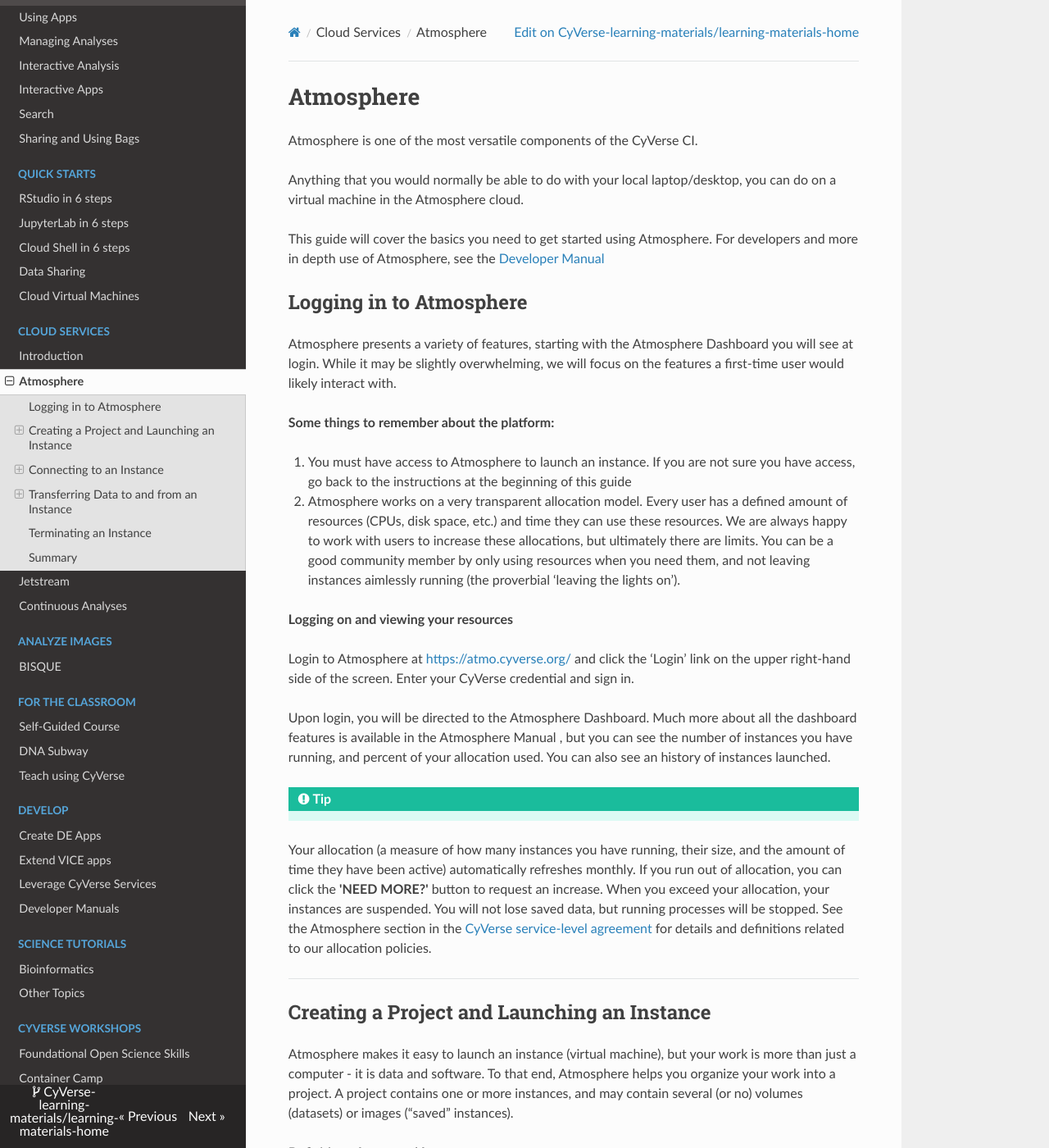
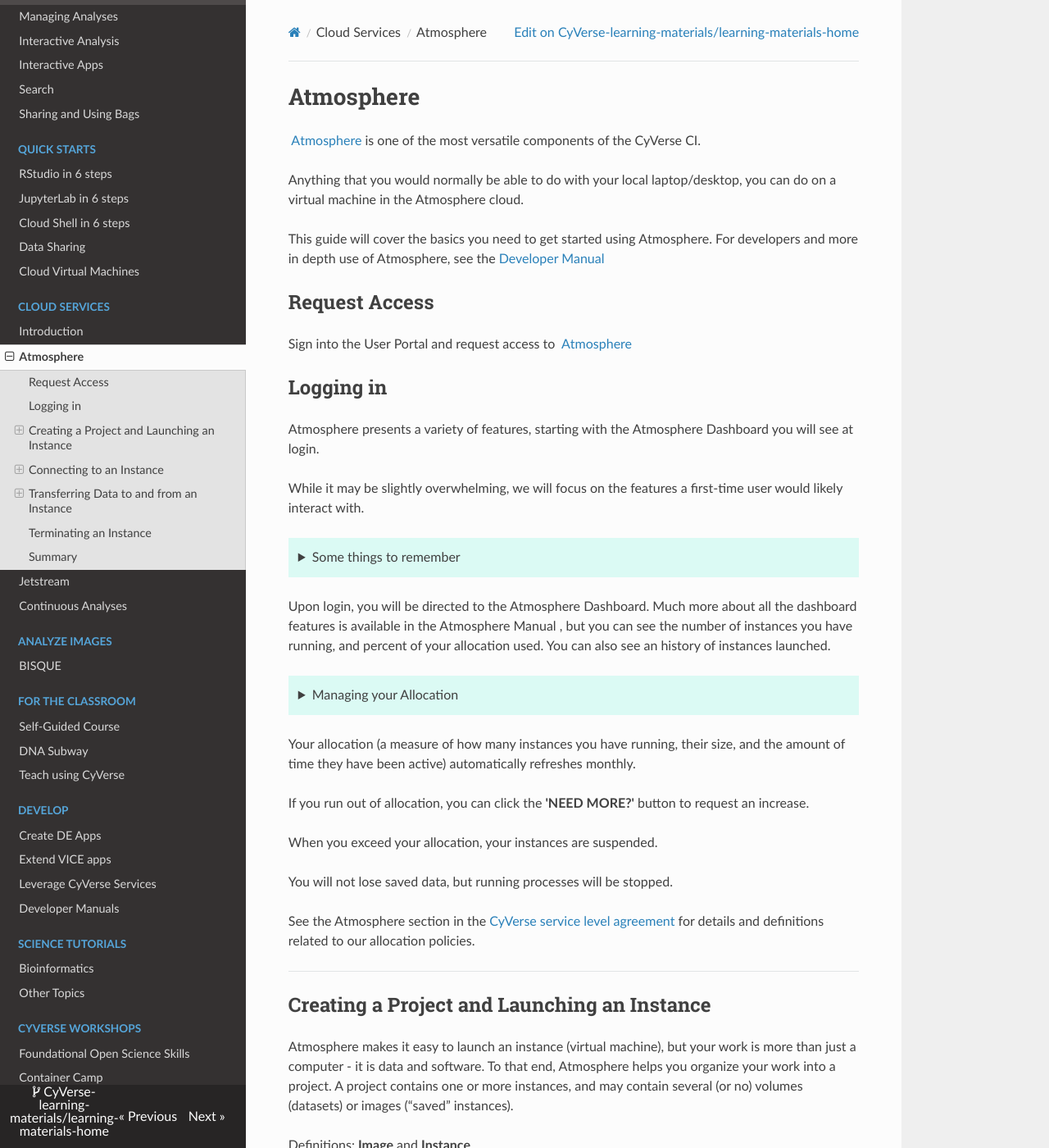
Before and after one commit to CyVerse-learning-materials/learning-materials-home, an MkDocs documentation site: the page built from docs/atmo/atmo.md, in a window 1280 px wide and 1400 px high. Shown: the whole window at 82% size. Built offline with MkDocs 1.6.1, drawn with Linux system fonts in a browser that asks for light colours; nearby versions of some CDN libraries; a script that is not in the unit is left out.

Commit message:
Update atmo.md

```diff
--- a/docs/atmo/atmo.md
+++ b/docs/atmo/atmo.md
@@ -1,39 +1,46 @@
 # Atmosphere
 
-Atmosphere is one of the most versatile components of the CyVerse CI.
+[atmo]: assets/atmosphere/cacao-04.png
+
+[![][atmo]{width=25}](https://user.cyverse.org/services/1){target=_blank} [Atmosphere](https://user.cyverse.org/services/1){target=_blank} is one of the most versatile components of the CyVerse CI.
 
 Anything that you would normally be able to do with your local laptop/desktop, you can do on a virtual machine in the Atmosphere cloud.
 
 This guide will cover the basics you need to get started using Atmosphere. For developers and more in depth use of Atmosphere, see the [Developer Manual](https://cyverse.atlassian.net/wiki/spaces/atmman/overview?homepageId=241244552)
 
-## Logging in to Atmosphere
+## Request Access
+
+Sign into the User Portal and request access to [![][atmo]{width=25}](https://user.cyverse.org/services/1){target=_blank} [Atmosphere](https://user.cyverse.org/services/1){target=_blank}
+
+## Logging in
 
 Atmosphere presents a variety of features, starting with the Atmosphere Dashboard you will see at login.
+
 While it may be slightly overwhelming, we will focus on the features a first-time user would likely interact with.
 
-**Some things to remember about the platform:**
+??? tip "Some things to remember"
 
-  1. You must have access to Atmosphere to launch an instance. If you are not sure you have access, go back to the instructions at the beginning of this guide
+    1. You must have access to Atmosphere to launch an instance. If you are not sure you have access, go back to the instructions at the beginning of this guide and request access.
 
-  2. Atmosphere works on a very transparent allocation model. Every user has a defined amount of resources (CPUs, disk space, etc.) and time they can use these resources. We are always happy to work with users to increase these allocations, but ultimately there are limits. You can be a good community member by only using resources when you need them, and not leaving instances aimlessly running (the proverbial ‘leaving the lights on’).
+    2. Atmosphere works on a very transparent allocation model. Every user has a defined amount of resources (CPUs, disk space, etc.) and time they can use these resources.
 
-**Logging on and viewing your resources**
+    We are always happy to work with users to increase these allocations, but ultimately there are limits.
 
-Login to Atmosphere at https://atmo.cyverse.org/ and click the ‘Login’ link on the upper right-hand side of the screen. Enter your CyVerse credential and sign in.
+    You can be a good community member by only using resources when you need them, and not leaving instances aimlessly running (the proverbial ‘leaving the lights on’).
 
 Upon login, you will be directed to the Atmosphere Dashboard. Much more about all the dashboard features is available in the Atmosphere Manual , but you can see the number of instances you have running, and percent of your allocation used. You can also see an history of instances launched.
 
-!!! Tip
+??? Tip "Managing your Allocation"
 
-  Your allocation (a measure of how many instances you have running,
-  their size, and the amount of time they have been active)
-  automatically refreshes monthly. If you run out of allocation, you
-  can click the **'NEED MORE?'** button to request an increase. When
-  you exceed your allocation, your instances are suspended. You will
-  not lose saved data, but running processes will be stopped. See
-  the Atmosphere section in the [CyVerse service-level
-  agreement](http://www.cyverse.org/service-level-agreement#Atmo)
-  for details and definitions related to our allocation policies.
+  Your allocation (a measure of how many instances you have running, their size, and the amount of time they have been active) automatically refreshes monthly.
+
+  If you run out of allocation, you can click the **'NEED MORE?'** button to request an increase.
+
+  When you exceed your allocation, your instances are suspended.
+
+  You will not lose saved data, but running processes will be stopped.
+
+  See the Atmosphere section in the [CyVerse service level agreement](http://www.cyverse.org/service-level-agreement#Atmo) for details and definitions related to our allocation policies.
 
 ------------------------------------------------------------------------
 
```
